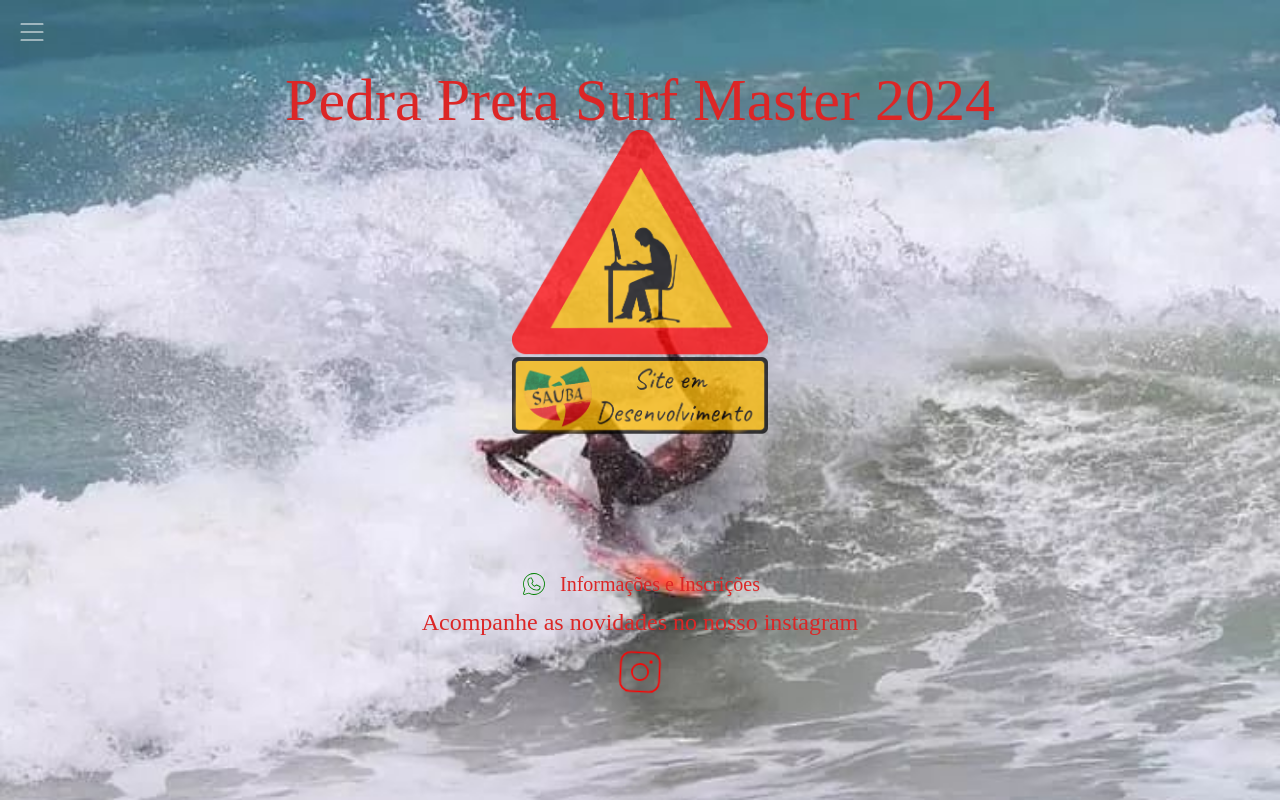
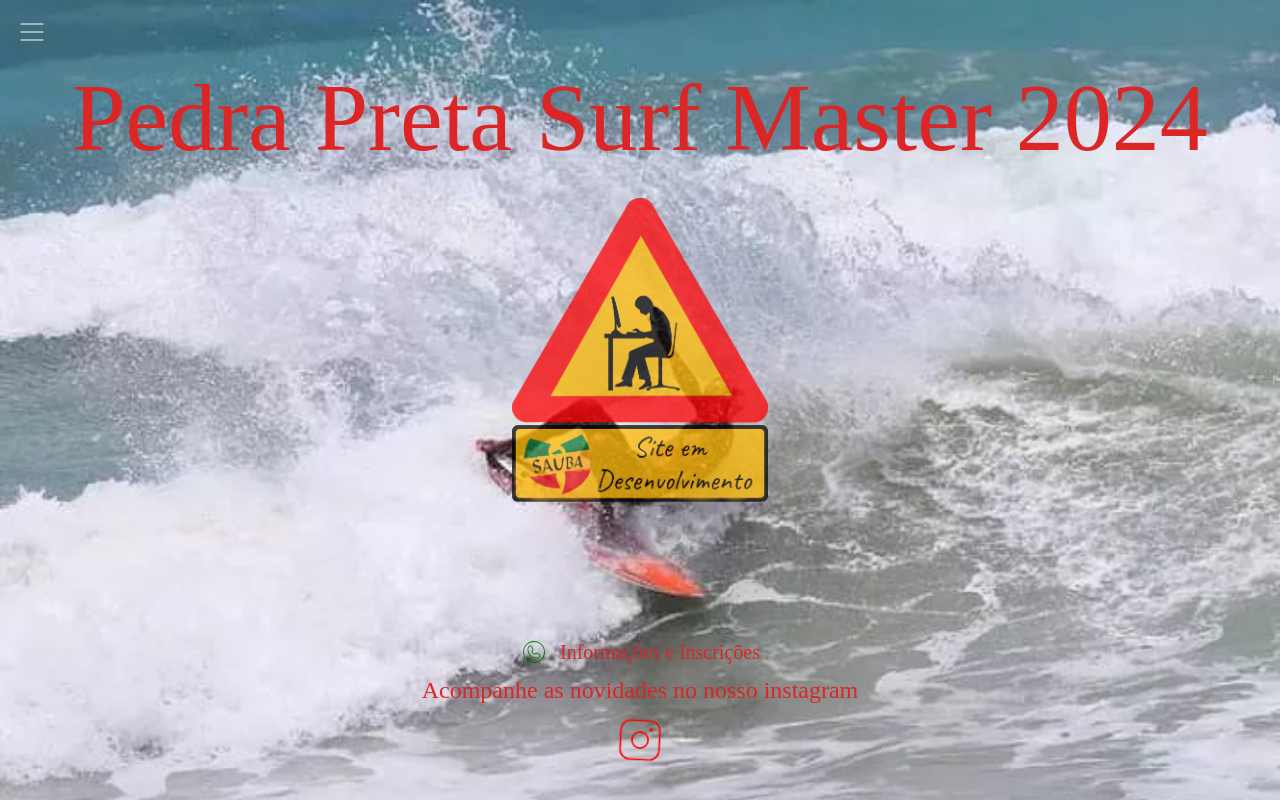
Before and after one commit to sauba/spa-ppsm, a Next.js app: page / in a window 1280 px wide. Built offline with nearby package versions, Linux system fonts and the light colour scheme.

Commit message:
Update: index.tsx -> h1 font size v8

```diff
--- a/src/pages/index.tsx
+++ b/src/pages/index.tsx
@@ -11,8 +11,8 @@ export default function Home() {
       className={`flex min-h-screen flex-col items-center bg-fundo-site bg-cover ${inter.className}`}
     >
       <Header />
-      <h1 className={`sm:text-2xl lg:text-6xl font-caveat text-red-600`}>Pedra Preta Surf Master 2024</h1>
-      <Image src={construcao} width={256} height={256} alt="" className={`animate-pulse`} />
+      <h1 className={`sm:text-2xl lg:text-8xl font-caveat text-red-600`}>Pedra Preta Surf Master 2024</h1>
+      <Image src={construcao} width={256} height={256} alt="" className={`animate-pulse lg:pt-8`} />
       <Footer />
     </main>
   );
```
